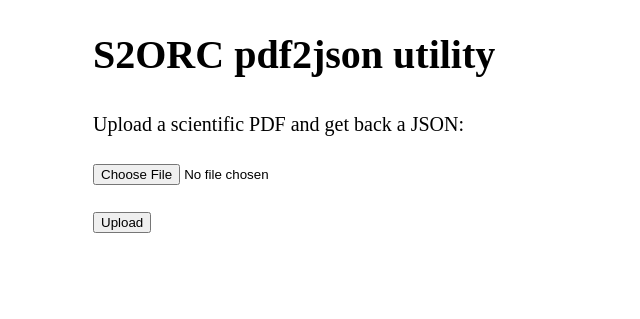
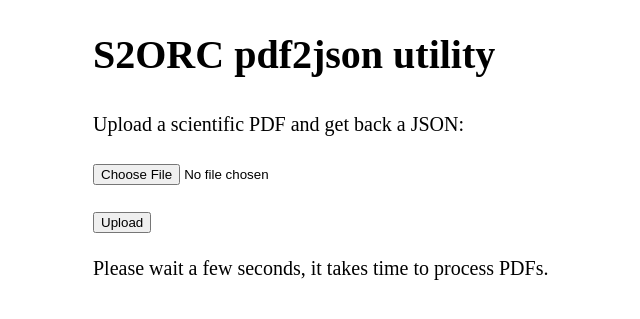
Before and after one commit to allenai/s2orc-doc2json, a Python web app: template pdf2json/flask/templates/home.html in a window 1280 px wide. Shown: the top 319 px of the page, without its empty margins (147-787 px from the left). Run offline with Jinja, Linux system fonts and the light colour scheme; the template is opened without the code that fills it, so the values that code supplies are empty.

Commit message:
add some flair

```diff
--- a/pdf2json/flask/templates/home.html
+++ b/pdf2json/flask/templates/home.html
@@ -11,6 +11,7 @@
     <form method=post enctype=multipart/form-data>
         <p><input type="file" name="file" accept=".pdf"></p>
         <p><input type="submit" value="Upload"></p>
+        <p>Please wait a few seconds, it takes time to process PDFs.</p>
     </form>
 </body>
 </html>
```
